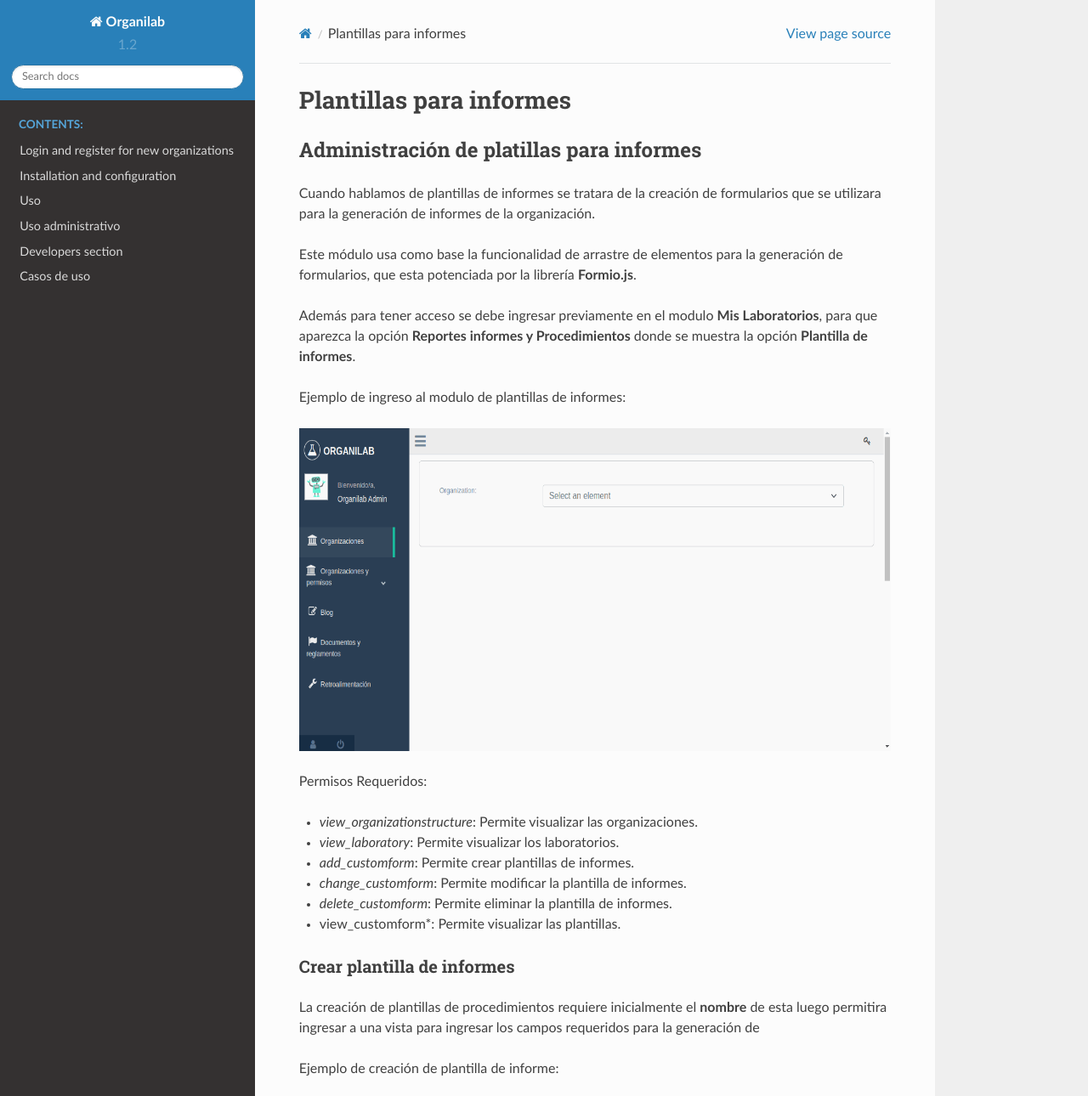
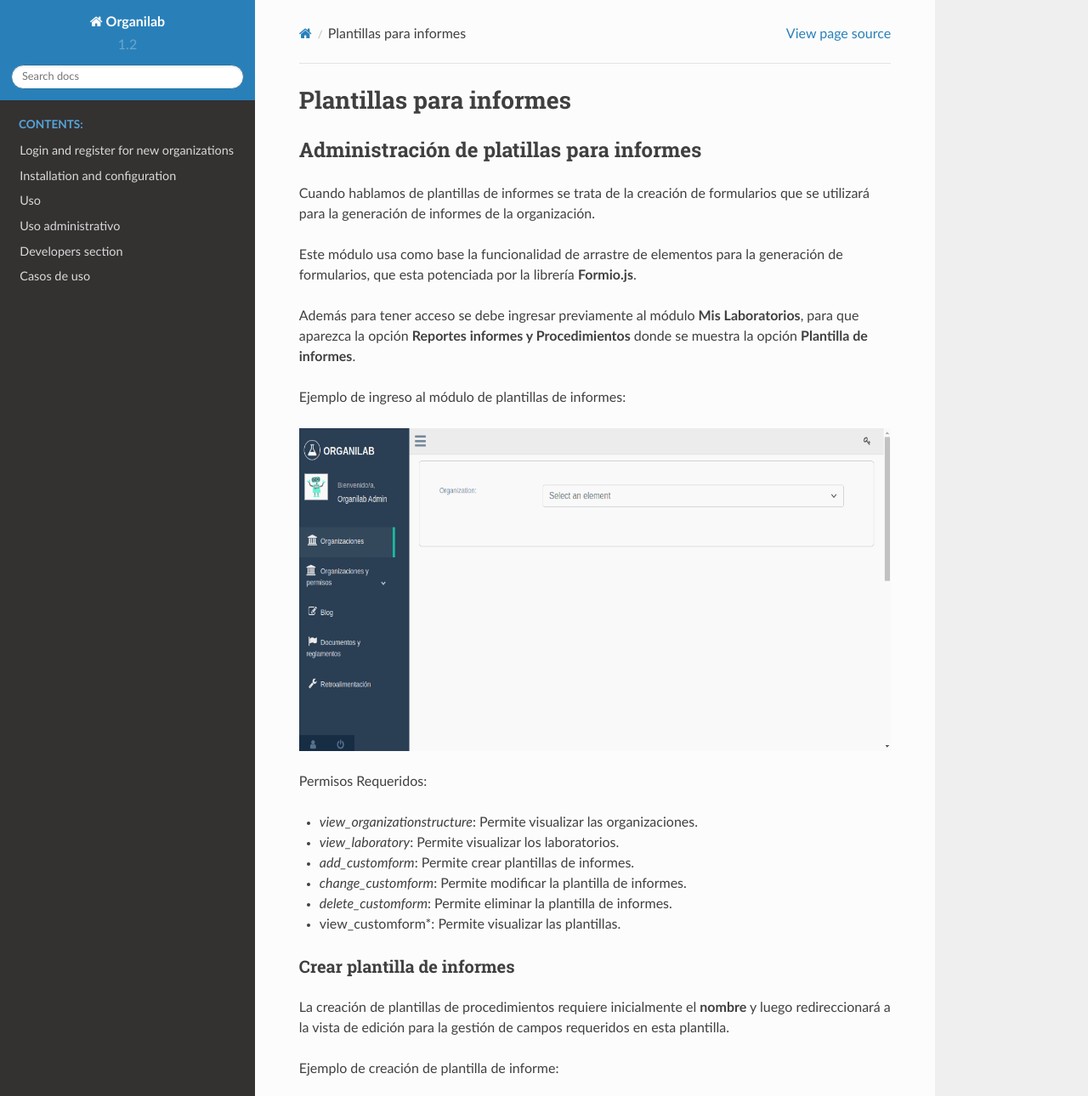
Before and after one commit to Solvosoft/organilab_docs, a Sphinx documentation site: the page built from source/administrative_usage/informs.rst, in a window 1280 px wide and 1400 px high, cut to the strip 0-1290 px from the top of the window. Shown: the whole strip at 85% size. Built offline with Sphinx 7.4.7 and the Read the Docs theme 2.0.0, drawn with Linux system fonts in a browser that asks for light colours; some of the changed text lies outside the part shown.

```diff
--- a/source/administrative_usage/informs.rst
+++ b/source/administrative_usage/informs.rst
@@ -4,16 +4,16 @@ Plantillas para informes
 Administración de platillas para informes
 ===============================================
 
-Cuando hablamos de plantillas de informes se tratara de la creación de formularios que se utilizara para la generación
+Cuando hablamos de plantillas de informes se trata de la creación de formularios que se utilizará para la generación
 de informes  de la organización.
 
 Este módulo usa como base la funcionalidad de arrastre de elementos para la generación de formularios,
 que esta potenciada por la librería **Formio.js**.
 
-Además para tener acceso se debe ingresar previamente en el modulo **Mis Laboratorios**, para que aparezca la opción
+Además para tener acceso se debe ingresar previamente al módulo **Mis Laboratorios**, para que aparezca la opción
 **Reportes informes y Procedimientos** donde se muestra la opción **Plantilla de informes**.
 
-Ejemplo de ingreso al modulo de plantillas de informes:
+Ejemplo de ingreso al módulo de plantillas de informes:
 
 .. image:: ../_static/gif/view_inform_templates.gif
    :height: 380
@@ -32,8 +32,8 @@ Permisos Requeridos:
 Crear plantilla de informes
 -------------------------------
 
-La creación de plantillas de procedimientos requiere inicialmente el **nombre** de esta luego permitira ingresar a una
-vista para ingresar los campos requeridos para la generación de
+La creación de plantillas de procedimientos requiere inicialmente el **nombre** y luego redireccionará a la vista de edición
+para la gestión de campos requeridos en esta plantilla.
 
 Ejemplo de creación de plantilla de informe:
 
@@ -147,14 +147,14 @@ Para comprender como funciona el sistema de arrastre primero se ve en el costado
             producidos por el usuario en la organización.
 
             .. note::
-                Estos incidentos se generan el modulo zonas de riesgos.
+                Estos incidentos se generan el módulo zonas de riesgos.
 
         *   *Laboratorio por usuario*: Al seleccionar esta opción como base, el campo desplegara una lista de
             laboratorios a los que esta vinculado el usuario en todas las organizaciones que este asociado.
         *   *Laboratorio por organización*: Al seleccionar esta opción como base, el campo desplegara una todos los
             laboratorios asociados a la organización que este actualmente accediendo.
         *   *Usuarios en un Laboratorio/Organización*: Este opción desplegara un listado de usuarios vinculados a la
-            organizacion y laboratorio.
+            organización y laboratorio.
         *   *Objetos*: Al seleccionar esta opción como base, se desplegarán un lista con todos los objetos registrados
             por parte de la organización que esta accediendo esto excluye organizaciones padres e hijas.
 
@@ -249,9 +249,9 @@ la organización.
 
 ..  warning::
         Hay que tener en cuenta que si una **Plantilla de informe**, que se este utilizando en un informe es eliminada,
-        también los informes vinculados a este seran removidos del sistema.
+        también los informes vinculados a este serán removidos del sistema.
 
-Ejemplo de ingreso a modulo de informes:
+Ejemplo de ingreso a módulo de informes:
 
 .. image:: ../_static/gif/view_inform.gif
     :height: 380
--- a/source/administrative_usage/riskzone.rst
+++ b/source/administrative_usage/riskzone.rst
@@ -125,7 +125,7 @@ Para eliminar una zona de riego se efectúa de la siguiente manera:
     :width: 720
 
 ..  caution::
-    A la hora de eliminar una zona de riesgo todo los incidentes vinculados a esta tambien se remueven.
+    A la hora de eliminar una zona de riesgo todo los incidentes vinculados a esta también se remueven.
 
 Permisos requeridos:
 *   *view_riskzone*: Permite visualizar las zonas de riesgos.
--- a/source/general_usage/riskzone.rst
+++ /dev/null
@@ -1,2 +0,0 @@
-Zonas de riesgo
-*******************
```
Also changed, not shown: other parts of source/administrative_usage/informs.rst (+7 -7 lines), source/administrative_usage/laboratory.rst (+42 -44 lines), source/administrative_usage/procedure.rst (+10 -11 lines), source/administrative_usage/rol.rst (+6 -6 lines).
